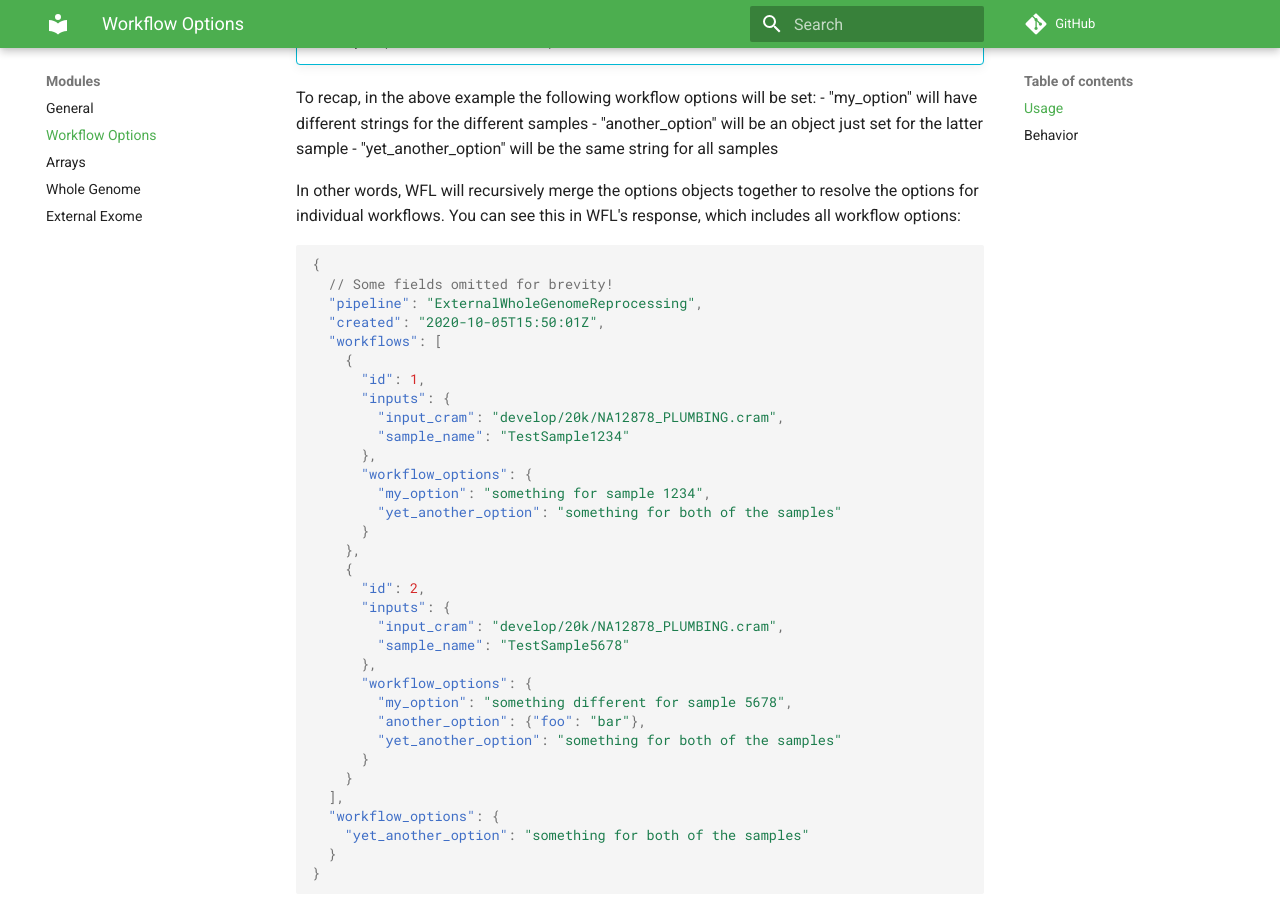
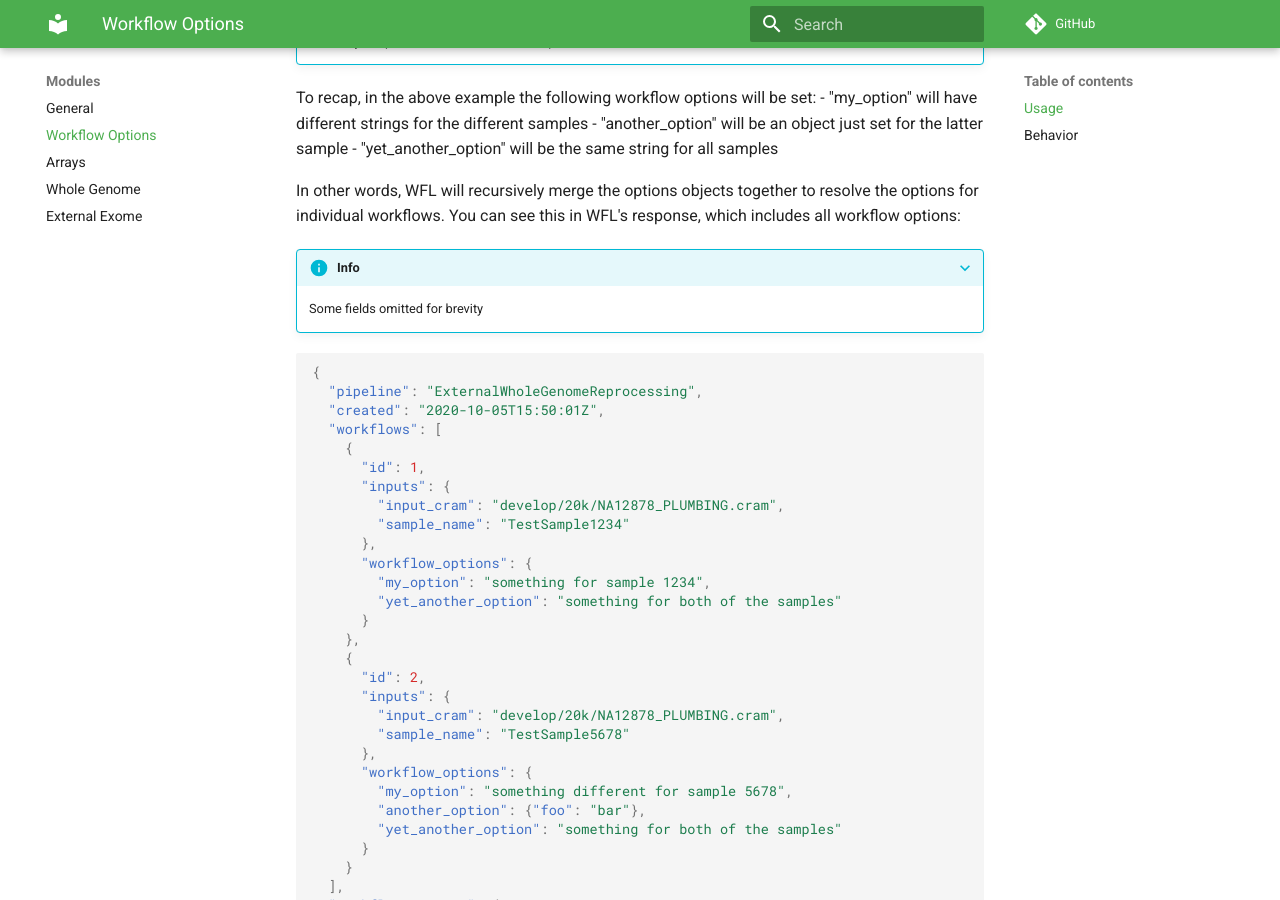
Before and after one commit to broadinstitute/wfl, an MkDocs documentation site: the page built from docs/md/workflow-options.md, in a window 1280 px wide and 900 px high, scrolled down 1965 px. Built offline with MkDocs 1.6.1 and Material for MkDocs 9.7.7, drawn with Linux system fonts in a browser that asks for light colours; comment, search, counter and statistics services are not loaded.

Commit message:
Fix jsonc

````diff
--- a/docs/md/workflow-options.md
+++ b/docs/md/workflow-options.md
@@ -92,9 +92,12 @@ To recap, in the above example the following workflow options will be set:
 In other words, WFL will recursively merge the options objects together to
 resolve the options for individual workflows. You can see this in WFL's
 response, which includes all workflow options:
+
+???+ info
+    Some fields omitted for brevity
+
 ```json
 {
-  // Some fields omitted for brevity!
   "pipeline": "ExternalWholeGenomeReprocessing",
   "created": "2020-10-05T15:50:01Z",
   "workflows": [
````
